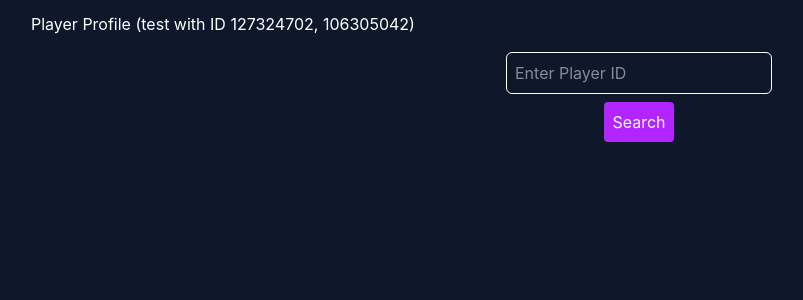
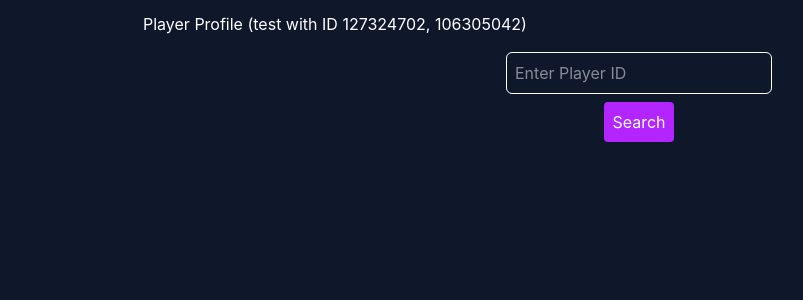
Before and after one commit to ergosumcogito/dota-stats, a React (Vite) app in the folder packages/frontend/: page /player-search in a window 1280 px wide. Shown: the top 300 px of the page, without its empty margins (1-804 px from the left). Built offline with nearby package versions, Linux system fonts and the light colour scheme.

Commit message:
Center the page locally

```diff
--- a/packages/frontend/src/components/PlayerStatsOverview.jsx
+++ b/packages/frontend/src/components/PlayerStatsOverview.jsx
@@ -26,7 +26,7 @@ const StatsOverview = ({ stats }) => {
     if (!stats) return null;
 
     return (
-        <div className="w-full max-w-[500px]">
+        <div className="w-full">
             <h3 className="text-1xl font-bold mb-1 mt-2 text-white">Average/Maximum stats</h3>
 
             <div className="bg-box shadow-lg px-3 py-2 flex flex-wrap gap-6 justify-start">
--- a/packages/frontend/src/pages/PlayerProfilePage.jsx
+++ b/packages/frontend/src/pages/PlayerProfilePage.jsx
@@ -31,7 +31,8 @@ const PlayerProfilePage = () => {
     }, [playerIdFromUrl]);
 
     return (
-        <div className="px-4">
+        <div className="flex justify-center">
+        <div className="w-full max-w-5xl px-4">
             <h1>Player Profile (test with ID 127324702, 106305042)</h1>
 
             <SearchBar
@@ -45,6 +46,7 @@ const PlayerProfilePage = () => {
             {playerProfileData && <PlayerProfileHeader playerProfileData={playerProfileData} />}
             {playerStatsData && <PlayerStatsOverview stats={playerStatsData} />}
         </div>
+        </div>
     );
 };
 
```
